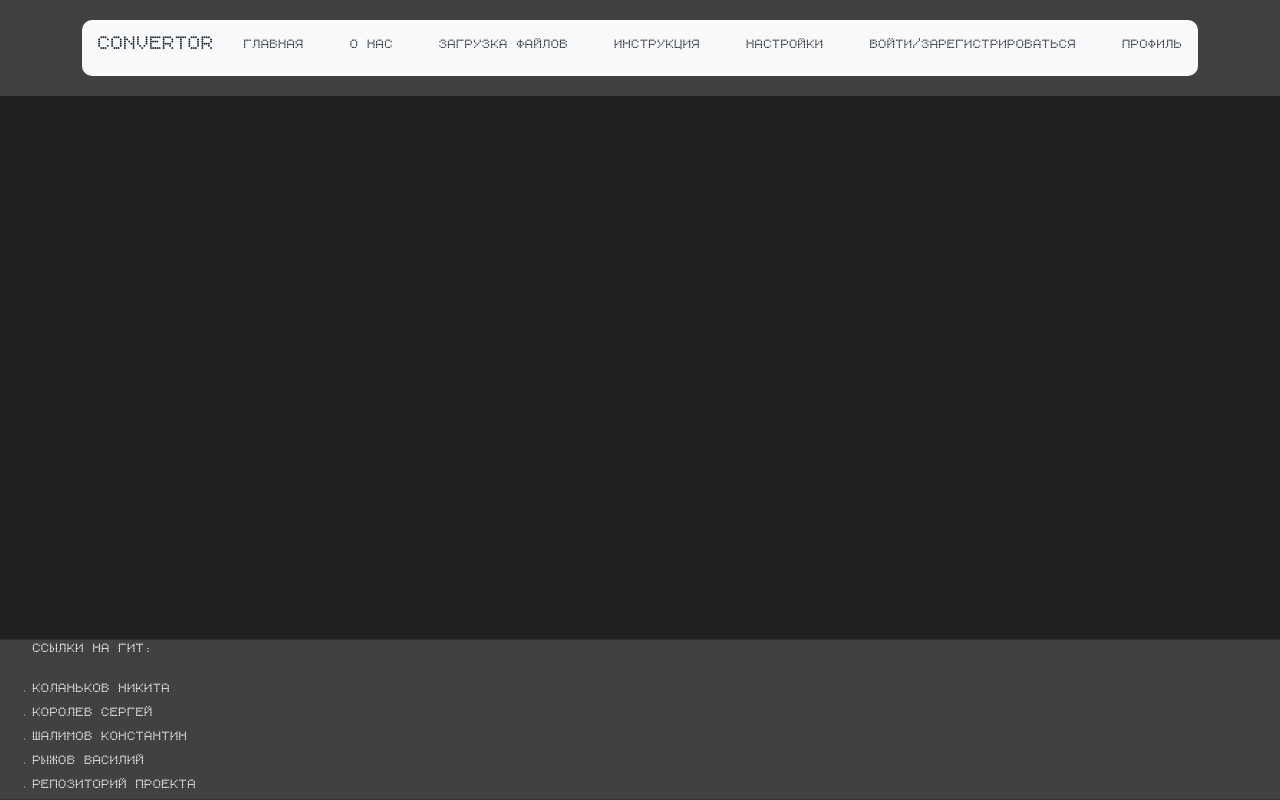
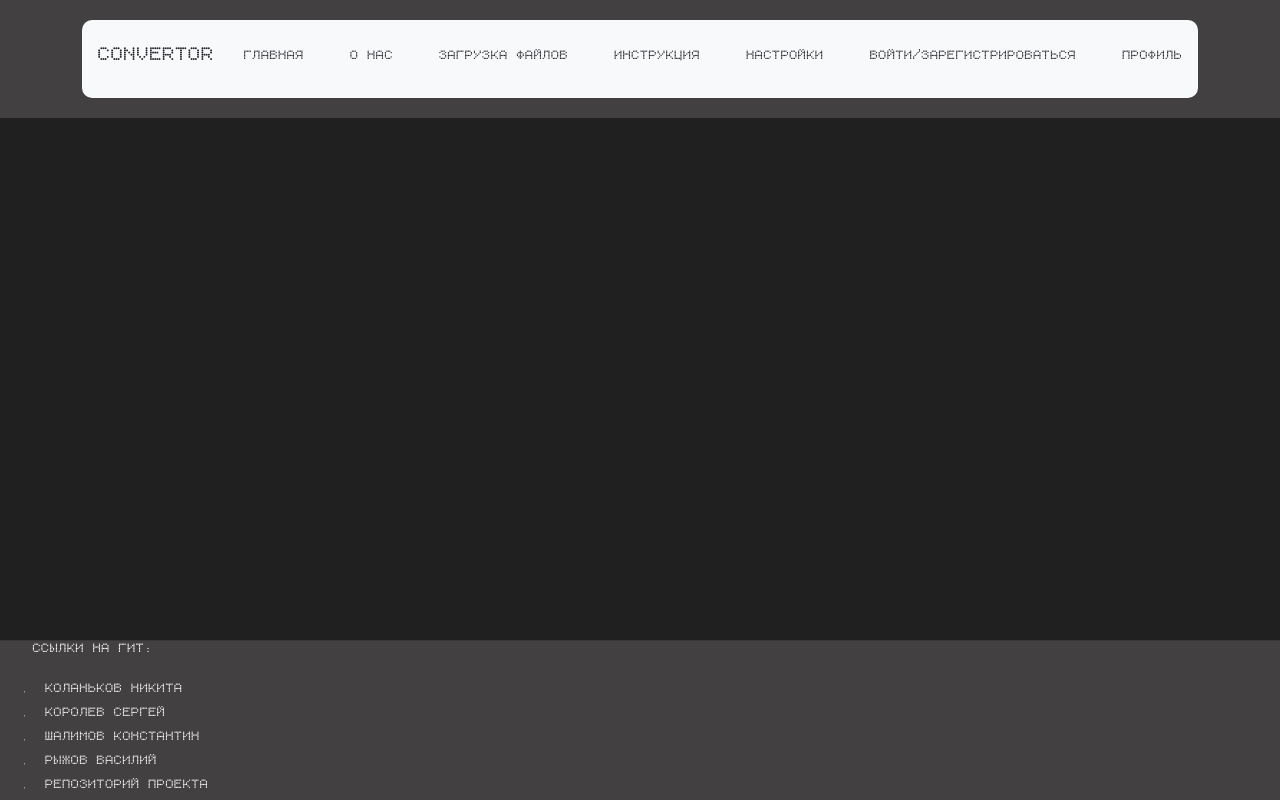
Before and after one commit to NonHexagon/Text_to_audio_service, a Flask app: page /index in a window 1280 px wide. Run offline with Flask 3, Linux system fonts and the light colour scheme; some libraries are stand-ins or nearby versions.

Commit message:
Отступы и цвет
Да. Просто так

```diff
--- a/Сайт/static/css/style.css
+++ b/Сайт/static/css/style.css
@@ -45,10 +45,17 @@ h3 {
 font-family: '5mal6Lampen';
 }
 
+a {
+margin: 1%;
+}
 
 nav {
 border-radius: 10px;
 font-family: '5mal6Lampen';
+}
+
+input[type="submit"]{
+margin-top: 1%;
 }
 
 input[type="text"] {
@@ -92,6 +99,7 @@ justify-content: center;
 }
 
 }
+
 img{
 border-radius:5px;
 }
```
